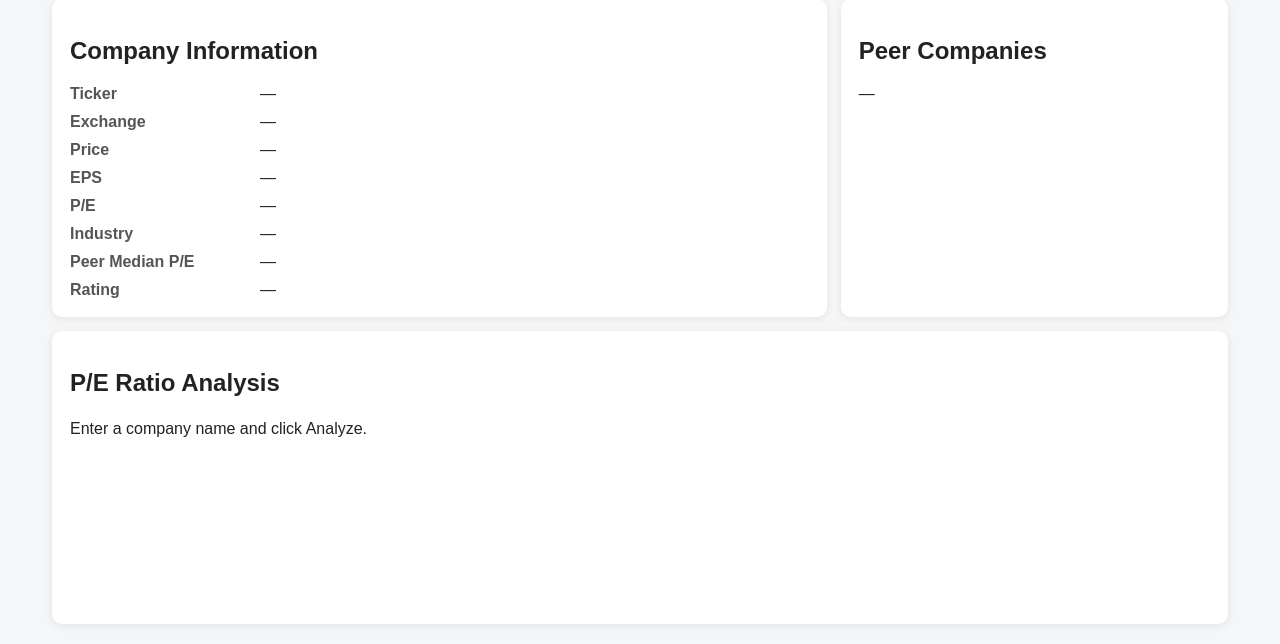
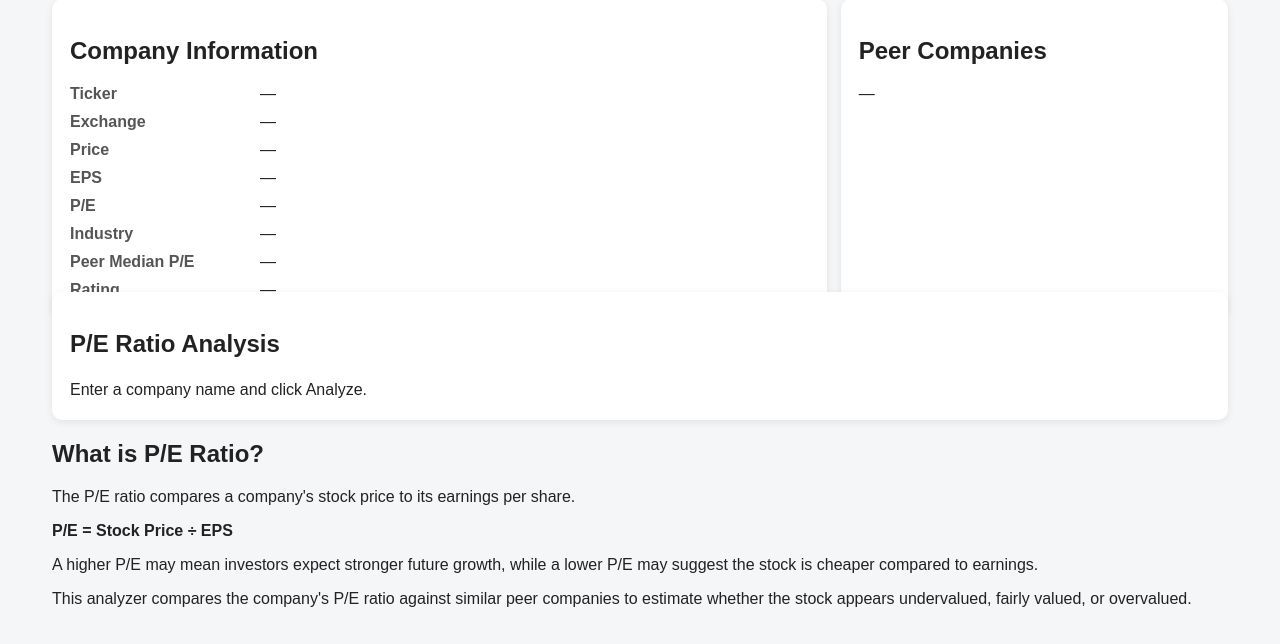
Before and after one commit to tradersamba/stock-analyzer, a FastAPI app: page / in a window 1280 px wide. Shown: the part 156-800 px from the top of the page. Run offline with FastAPI, Linux system fonts and the light colour scheme.

Commit message:
Update index.html
Add Assessment description

```diff
--- a/templates/index.html
+++ b/templates/index.html
@@ -41,12 +41,36 @@
 
     </main>
 
-    <section class="assessment-panel">
+<section class="analysis-row">
+
+    <div class="assessment-panel">
         <h2>P/E Ratio Analysis</h2>
         <div id="assessment" class="assessment-scroll">
             Enter a company name and click Analyze.
         </div>
-    </section>
+    </div>
+
+    <div class="pe-help-panel">
+        <h2>What is P/E Ratio?</h2>
+
+        <p>
+            The P/E ratio compares a company's stock price to its earnings per share.
+        </p>
+
+        <p>
+            <strong>P/E = Stock Price ÷ EPS</strong>
+        </p>
+
+        <p>
+            A higher P/E may mean investors expect stronger future growth, while a lower P/E may suggest the stock is cheaper compared to earnings.
+        </p>
+
+        <p>
+            This analyzer compares the company's P/E ratio against similar peer companies to estimate whether the stock appears undervalued, fairly valued, or overvalued.
+        </p>
+    </div>
+
+</section>
 
 </div>
 
```
